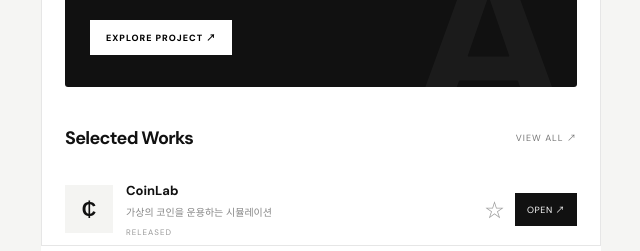
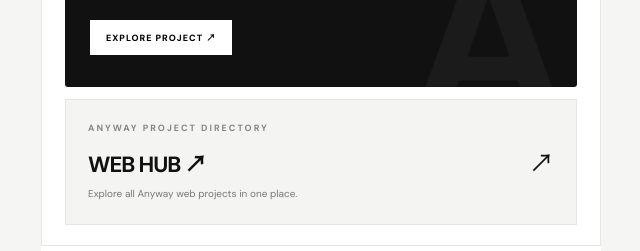
Before and after one commit to gamchigam-afk/anyway-app, a plain HTML site: page index.html in a window 1280 px wide. Shown: the part 485-736 px from the top of the page, without its empty margins (319-959 px from the left). Drawn offline with Linux system fonts and the light colour scheme.

Commit message:
Add hub card for Anyway Project Directory
Added a new hub card for the Anyway Project Directory with a link to explore all web projects.

```diff
--- a/index.html
+++ b/index.html
@@ -88,6 +88,21 @@ main{padding:0 23px}
  font-size:9px;font-weight:800;letter-spacing:1px;
  position:relative;z-index:1;
 }
+
+/* WEB HUB */
+.hub-card{
+ display:flex;align-items:center;justify-content:space-between;
+ padding:22px;margin-top:12px;
+ background:#F4F4F2;color:#111;
+ border:1px solid #E6E6E6;
+ transition:background .2s;
+}
+.hub-card:active{background:#EAEAE7}
+.hub-card h2{
+ font-size:22px;letter-spacing:-1px;margin:12px 0 6px;
+}
+.hub-card p{font-size:10px;color:#777;margin:0;line-height:1.7}
+.hub-arrow{font-size:25px}
 
 .section-head{
  display:flex;align-items:center;justify-content:space-between;
@@ -201,6 +216,7 @@ footer{
 
 <main>
 
+<!-- HOME -->
 <section class="page active" id="home">
  <div class="hero">
   <div class="eyebrow">WELCOME TO ANYWAY</div>
@@ -215,6 +231,16 @@ footer{
   <button onclick="openProject('theme')">EXPLORE PROJECT ↗</button>
  </div>
 
+ <!-- WEB HUB SHORTCUT -->
+ <a href="https://gamchigam-afk.github.io/web-hub/" class="hub-card">
+  <div>
+   <div class="eyebrow">ANYWAY PROJECT DIRECTORY</div>
+   <h2>WEB HUB ↗</h2>
+   <p>Explore all Anyway web projects in one place.</p>
+  </div>
+  <span class="hub-arrow">↗</span>
+ </a>
+
  <div class="section-head">
   <h3>Selected Works</h3>
   <button onclick="navigate('projects')">VIEW ALL ↗</button>
@@ -228,6 +254,7 @@ footer{
  <div id="homeUpdates"></div>
 </section>
 
+<!-- PROJECTS -->
 <section class="page" id="projects">
  <div class="hero hero-small">
   <div class="eyebrow">THE COLLECTION</div>
@@ -247,6 +274,7 @@ footer{
  <div class="project-list" id="allProjects"></div>
 </section>
 
+<!-- COMICS -->
 <section class="page" id="comics">
  <div class="hero hero-small">
   <div class="eyebrow">ANYWAY ORIGINALS</div>
@@ -262,13 +290,13 @@ footer{
    배고파와 모찌고파의 이야기.<br>
    언어에 상관없이 누구나 그림으로 즐길 수 있는 오리지널 만화.
   </p>
-  <a class="comic-button"
-     href="https://gamchigam-afk.github.io/Anyway-comics/">
+  <a class="comic-button" href="https://gamchigam-afk.github.io/Anyway-comics/">
    READ COMICS ↗
   </a>
  </div>
 </section>
 
+<!-- UPDATES -->
 <section class="page" id="updates">
  <div class="hero hero-small">
   <div class="eyebrow">STUDIO JOURNAL</div>
@@ -278,6 +306,7 @@ footer{
  <div id="allUpdates"></div>
 </section>
 
+<!-- SAVED -->
 <section class="page" id="favorites">
  <div class="hero hero-small">
   <div class="eyebrow">YOUR COLLECTION</div>
```
